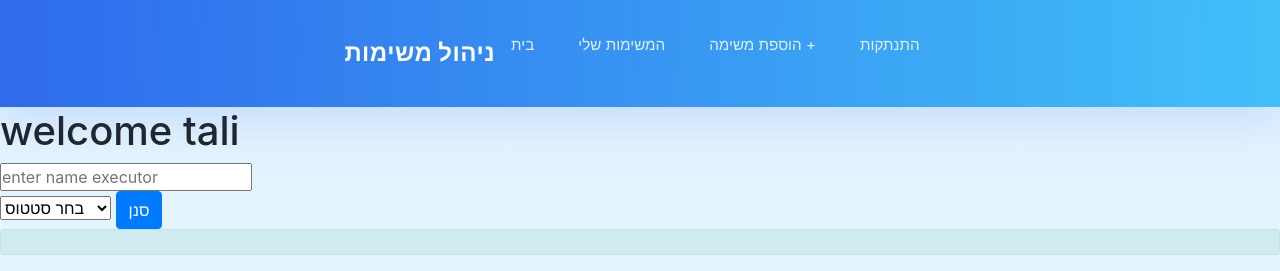
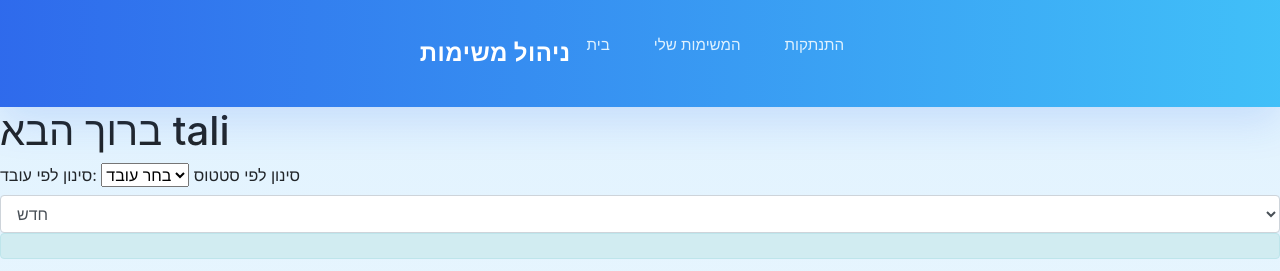
Before and after one commit to tk5461/python_Project, a Django app: page /tasks/ in a window 1280 px wide. Shown: the top 271 px of the page. Run offline with Django 5.2, Linux system fonts and the light colour scheme; a user stored in the database is signed in; data comes from the database, SQL or seed files in the repository; both versions use the stored data as it was after the commit; some libraries are stand-ins or nearby versions.

Commit message:
aloud 08/01/2026

```diff
--- a/myProject/DjangoApp/urls.py
+++ b/myProject/DjangoApp/urls.py
@@ -13,6 +13,8 @@ urlpatterns = [
     path('update_task_status/<int:id>/', views.update_task_status, name='update_task_status'),
     path('update_task_executor/<int:id>/', views.update_task_executor, name='update_task_executor'),
     path('update_task/<int:id>/', views.update_task_executor, name='update_task_executor'),
-    path('tasks/', views.filter_by_status, name='filter_by_status'),
+    # path('filter_tasks_By_Status/', views.TaskFilterByStatus, name='filter_tasks_By_Status'),
+    # path('filter_tasks_By_executor/', views.filter, name='filter_tasks_By_executor')
+    path('filter/', views.filter, name='filter_tasks_By_Status')
 
 ]
--- a/myProject/DjangoApp/views.py
+++ b/myProject/DjangoApp/views.py
@@ -4,6 +4,7 @@ from django.contrib.auth.forms import UserCreationForm, AuthenticationForm
 from django.http import JsonResponse
 from django.shortcuts import render, redirect, get_object_or_404
 from django.views.decorators.csrf import csrf_exempt
+from django.db import connection
 
 from .forms import PersonForm , TaskForm
 from .models import Task, Team, Person
@@ -153,14 +154,58 @@ from django.shortcuts import render
 from .models import Task
 
 @login_required
-def filter_by_status(request):
-    status_filter = request.GET.get('status')
-    tasks = Task.objects.all()
-    if status_filter:
-        tasks = tasks.filter(status=status_filter)
+def TaskFilterByStatus(request):
+     if request.method == "POST":
+         selected_status = request.POST.get('status')
+         if selected_status == 'all':
+             return redirect('tasks')
+         filtered_tasks = Task.objects.filter(status=selected_status)
+         return render(request, 'tasks.html', {'tasks': filtered_tasks})
+     return redirect('tasks')
 
-    context = {
-        'tasks': tasks,
-    }
 
-    return render(request, 'tasks.html', context)
+# def employee_list(request):
+#     form = PersonForm(request.GET or None)
+#     executor = Task.objects.all()
+#
+#     # קבלת שם המשתמש (username) מתוך ה-GET
+#     name = request.GET.get('name', None)
+#
+#     if name:
+#         # סינון לפי שם המשתמש של ה-Executor (User)
+#         executor = executor.filter(Executor__user__username__icontains=name)
+#
+#     # סינון לפי סטטוס (אם זה קיים)
+#     status = request.GET.get('status', None)
+#     if status and status != 'all':
+#         executor = executor.filter(status=status)
+#
+#     return render(request, 'tasks.html', {'form': form, 'executor': executor})
+def filter(request):
+    user = request.user
+    try:
+        person = user.person  # מניח שהמשתמש תמיד מקושר ל-Person
+        role = person.role  # מקבלים את ה-role מתוך Person
+    except Person.DoesNotExist:
+        role = None  # אם אין קשר בין User ל-Person
+        # במקרה כזה תוכל להוסיף טיפול בשגיאה או הצגת הודעה מתאימה
+
+    persons = Person.objects.all()  # כל העובדים
+    tasks_qs = Task.objects.all()  # כל המשימות
+
+    # סינון לפי סטטוס
+    status = request.GET.get('status')
+    if status and status != 'all':
+        tasks_qs = tasks_qs.filter(status=status)
+
+    # סינון לפי עובד (אם נבחר עובד מסוים)
+    person = request.GET.get('employee')
+    if person:
+        tasks_qs = tasks_qs.filter(Executor__id=person)
+
+    return render(request, 'tasks.html', {
+        'user': user,
+        'role': role,
+        'tasks': tasks_qs,
+        'employees': persons,  # להעביר את כל העובדים (Person)
+    })
--- a/myProject/templates/Base.html
+++ b/myProject/templates/Base.html
@@ -256,6 +256,7 @@ body {
 }
 
     </style>
+    <link rel="stylesheet" href="https://stackpath.bootstrapcdn.com/bootstrap/4.5.2/css/bootstrap.min.css">
 </head>
 <body>
 
@@ -268,8 +269,9 @@ body {
 
                 {% if user.is_authenticated %}
                     <li><a href="{% url 'tasks' %}">המשימות שלי</a></li>
-                    <li><a href="home.html">הוספת משימה +</a></li>
-<!--                    <li><a href="home.html">פרופיל ({{ user.username }})</a></li>-->
+                       {% if user.person.role == 'admin' %}
+                        <li><a href="{% url 'addTask' %}">הוספת משימה +</a></li>
+                        {% endif %}
                     <a href="{% url 'logout' %}">התנתקות</a>
                 {% else %}
                     <li><a href="{% url 'login' %}">התחברות</a></li>
--- a/myProject/templates/Tasks.html
+++ b/myProject/templates/Tasks.html
@@ -1,4 +1,3 @@
-
 {% extends 'base.html' %}
 {% load static %}
 {% block content %}
@@ -11,25 +10,41 @@
     <link href="https://stackpath.bootstrapcdn.com/bootstrap/4.5.2/css/bootstrap.min.css" rel="stylesheet">
 </head>
 <body>
-<h1>welcome {{user.username}}</h1>
+<h1>ברוך הבא {{ user.username }}</h1>
+
 {% if user.person.role == 'admin' %}
     <a href="{% url 'addTask' %}" class="btn btn-info">Add TASK</a>
 {% endif %}
-     <input placeholder="enter name executor" id="myInput1" onkeyup="myFunction()" type="text">
-    <form method="GET" action="{% url 'filter_by_status' %}">
-    <select name="status">
-        <option value="">בחר סטטוס</option>
-        <option value="new" {% if request.GET.status == 'new' %} selected {% endif %}>new</option>
-        <option value="in_progress" {% if request.GET.status == 'in_progress' %} selected {% endif %}>in_progress</option>
-        <option value="completed" {% if request.GET.status == 'completed' %} selected {% endif %}>completed</option>
+
+<form method="GET" action="{% url 'filter_tasks_By_Status' %}" id="status-filter-form">
+    {% csrf_token %}
+    <label>סינון לפי עובד:</label>
+    <select name="employee" class="form-select">
+        <option value="">בחר עובד</option>
+        {% for emp in employees %}
+            <option value="{{ emp.id }}" {% if request.GET.employee == emp.id|stringformat:"s" %} selected {% endif %}>
+                {{ emp.user.username }}
+            </option>
+        {% endfor %}
     </select>
-    <button type="submit" class="btn btn-primary">סנן</button>
+
+<!--<form method="POST" action="{% url 'filter_tasks_By_Status' %}" id="status-filter-form">-->
+<!--    {% csrf_token %}-->
+    <label>סינון לפי סטטוס</label>
+    <select name="status" class="form-control" onchange="document.getElementById('status-filter-form').submit();">
+        <option value="new" {% if request.POST.status == "new" %} selected {% endif %}>חדש</option>
+        <option value="in_progress" {% if request.POST.status == "in_progress" %} selected {% endif %}>בתהליך</option>
+        <option value="completed" {% if request.POST.status == "completed" %} selected {% endif %}>הושלם</option>
+        <option value="all" {% if request.POST.status == "all" %} selected {% endif %}>הכל</option>
+    </select>
 </form>
+
 <div class="alert alert-info">
     {% for message in messages %}
         {{ message }}
     {% endfor %}
 </div>
+
 <table class="table table-striped">
     <thead>
         <tr>
@@ -40,7 +55,7 @@
             <th>צוות</th>
             <th>אחראי</th>
             {% if user.person.role == 'admin' %}
-        <th>Administrator actions</th>
+                <th>פעולות מנהל</th>
             {% endif %}
         </tr>
     </thead>
@@ -55,22 +70,23 @@
                 {{ task.status }}
                 <form method="POST" action="{% url 'update_task_status' task.id %}">
                     {% csrf_token %}
-                <select name="status">
-                    <option value="new"{% if task.status == "new" %} selected{% endif %}>new</option>
-                    <option value="in_progress"{% if task.status == "in_progress" %} selected{% endif %}>in_progress</option>
-                    <option value="completed"{% if task.status == "completed" %} selected{% endif %}>completed</option>
+                    <select name="status" class="form-control">
+                        <option value="new" {% if task.status == "new" %} selected {% endif %}>חדש</option>
+                        <option value="in_progress" {% if task.status == "in_progress" %} selected {% endif %}>בתהליך</option>
+                        <option value="completed" {% if task.status == "completed" %} selected {% endif %}>הושלם</option>
                     </select>
                     <button type="submit" class="btn btn-primary">עדכן סטטוס</button>
                 </form>
             </td>
             <td>{{ task.team }}</td>
-        {% if task.Executor != None %}
-            <td>{{ task.Executor }}</td>
+            <td>
+                {% if task.Executor %}
+                    {{ task.Executor }}
                 {% else %}
-            <td> {% if user.person.role == 'admin' %}
+                    {% if user.person.role == 'admin' %}
                         <form action="{% url 'update_task_executor' task.id %}" method="post" style="display:inline;">
                             {% csrf_token %}
-                <button type="submit">Assing task for me</button>
+                            <button type="submit" class="btn btn-success">Assign task to me</button>
                         </form>
                     {% endif %}
                 </td>
@@ -78,7 +94,7 @@
             {% if user.person.role == 'admin' %}
             <td>
                 <a href="{% url 'editTask' task.id %}" class="btn btn-info">Edit</a>
-           <form method="POST" action="{% url 'delete_task' task.id %}">
+                <form method="POST" action="{% url 'delete_task' task.id %}" style="display:inline;">
                     {% csrf_token %}
                     <button type="submit" class="btn btn-danger">Delete</button>
                 </form>
@@ -87,8 +103,6 @@
         </tr>
         {% endif %}
         {% endfor %}
-    {% if messages %}
-    {% endif %}
     </tbody>
 </table>
 
```
Also changed, not shown: myProject/templates/Register.html (+43 -21 lines), myProject/DjangoApp/forms.py (line endings or trailing spaces), myProject/db.sqlite3. Lines whose indentation alone changed are shown as unchanged.
